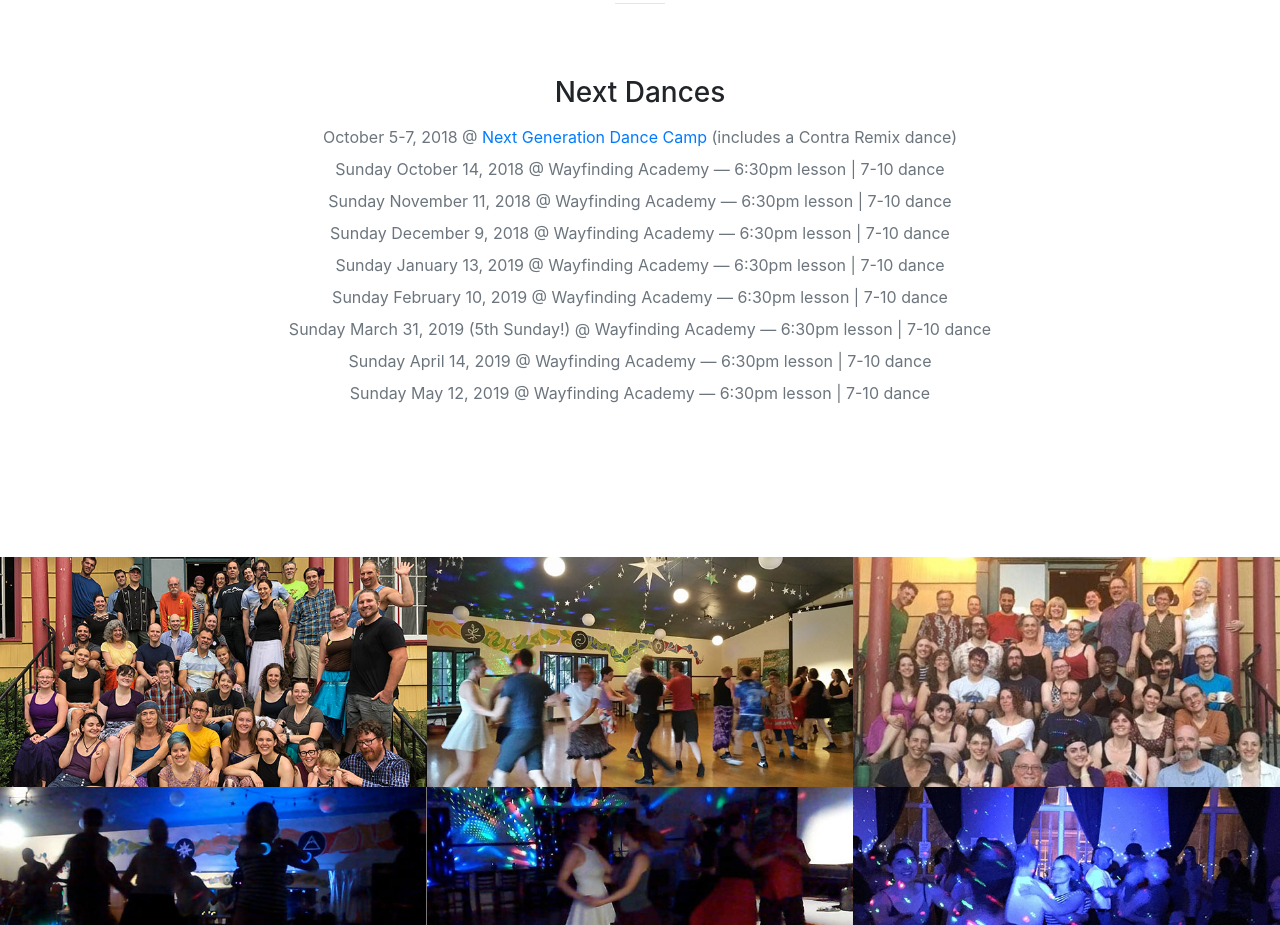
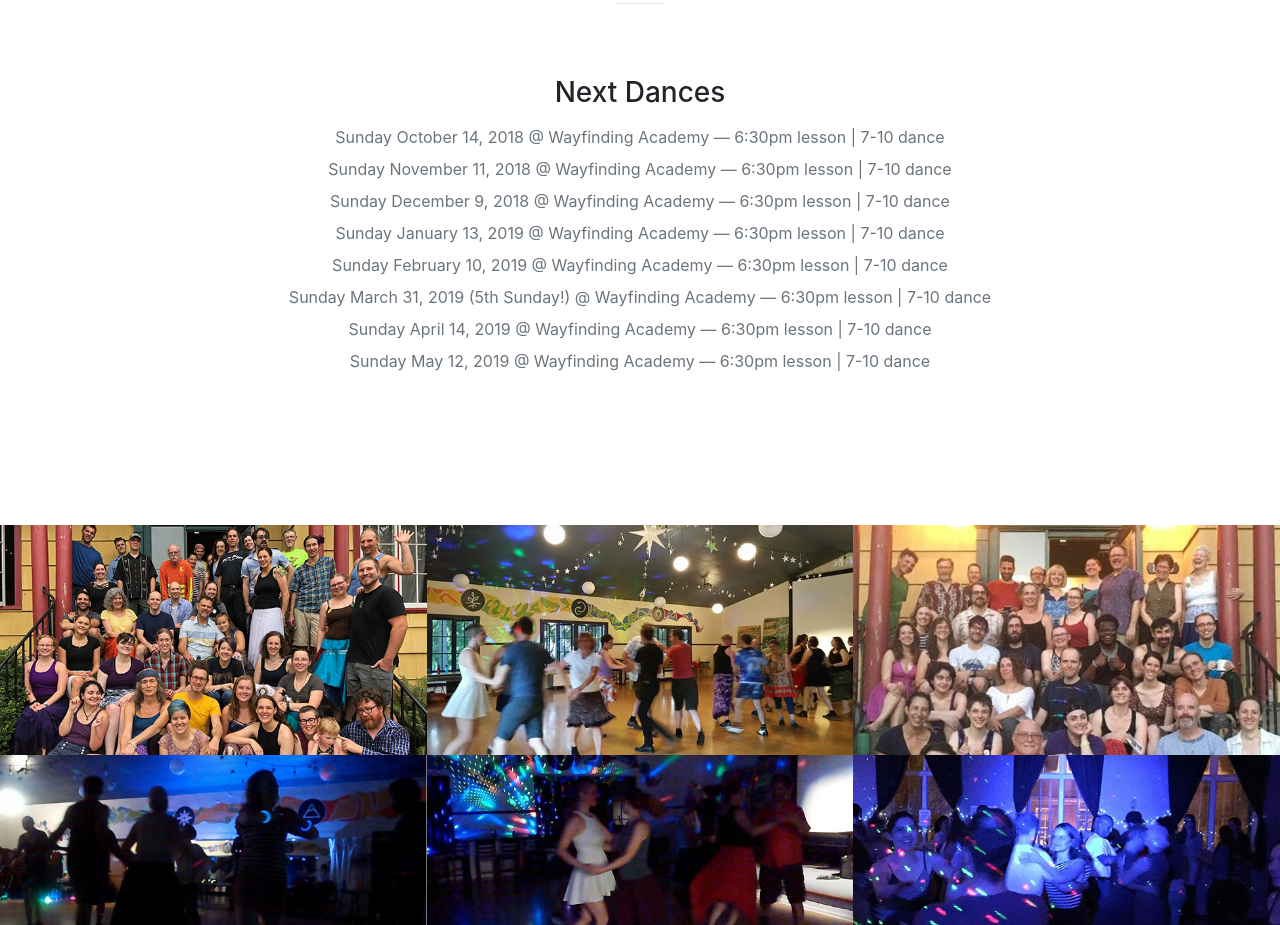
Before and after one commit to mgoren/contraremix, a website with bundled scripts: page index.html in a window 1280 px wide. Shown: the part 1977-2902 px from the top of the page. Built offline with nearby package versions, Linux system fonts and the light colour scheme.

Commit message:
update schedule

```diff
--- a/index.html
+++ b/index.html
@@ -115,10 +115,6 @@
             <div class="service-box mt-5 mx-auto">
               <h3 class="mb-3">Next Dances</h3>
               <ul class="list-unstyled" id="next-dances">
-                <li class="text-muted mb-0 dance">
-                  <span class="desktop-only">October 5-7, 2018 @ <a href="http://www.nextgendancecamp.org" target=_blank>Next Generation Dance Camp</a> (includes a Contra Remix dance)</span>
-                  <span class="mobile-only">10/5/18-10/7/18<br><a href="http://www.nextgendancecamp.org" target=_blank>Next Generation Dance Camp</a><br>(includes a Contra Remix dance)</span>
-                </li>
                 <li class="text-muted mb-0 dance">
                   <span class="desktop-only">Sunday October 14, 2018 @ Wayfinding Academy &mdash; 6:30pm lesson | 7-10 dance</span>
                   <span class="mobile-only">Sun 10/14/18 <br>6:30pm lesson | 7-10 dance <br>Wayfinding Academy</span>
```
